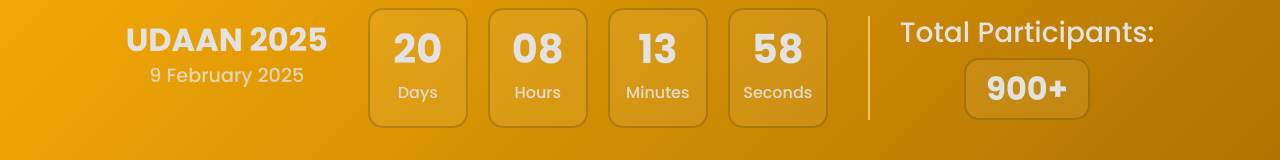
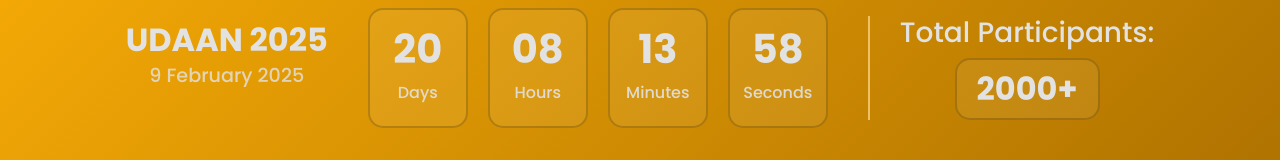
Before and after one commit to Pratham-Vishwakarma/Social-Wing-Website, a React (Create React App) app: page /udaan in a window 1280 px wide. Shown: the part 432-592 px from the top of the page. Built offline with nearby package versions, Linux system fonts and the light colour scheme.

Commit message:
Updated Count

```diff
--- a/src/Pages/udaan.js
+++ b/src/Pages/udaan.js
@@ -9,7 +9,7 @@ import GIRL from "../Images/Udaan/img1.jpg";
 const Udaan = () => {
   const [registeredCount, setRegisteredCount] = useState(() => {
     const storedValue = localStorage.getItem("registeredCount");
-    const initialValue = storedValue ? Math.min(Number(storedValue), 3000) : 900;  // Ensure we check for valid value
+    const initialValue = storedValue ? Math.min(Number(storedValue), 3000) : 2000;  // Ensure we check for valid value
     return initialValue;
   });
   const [countdown, setCountdown] = useState({
```
